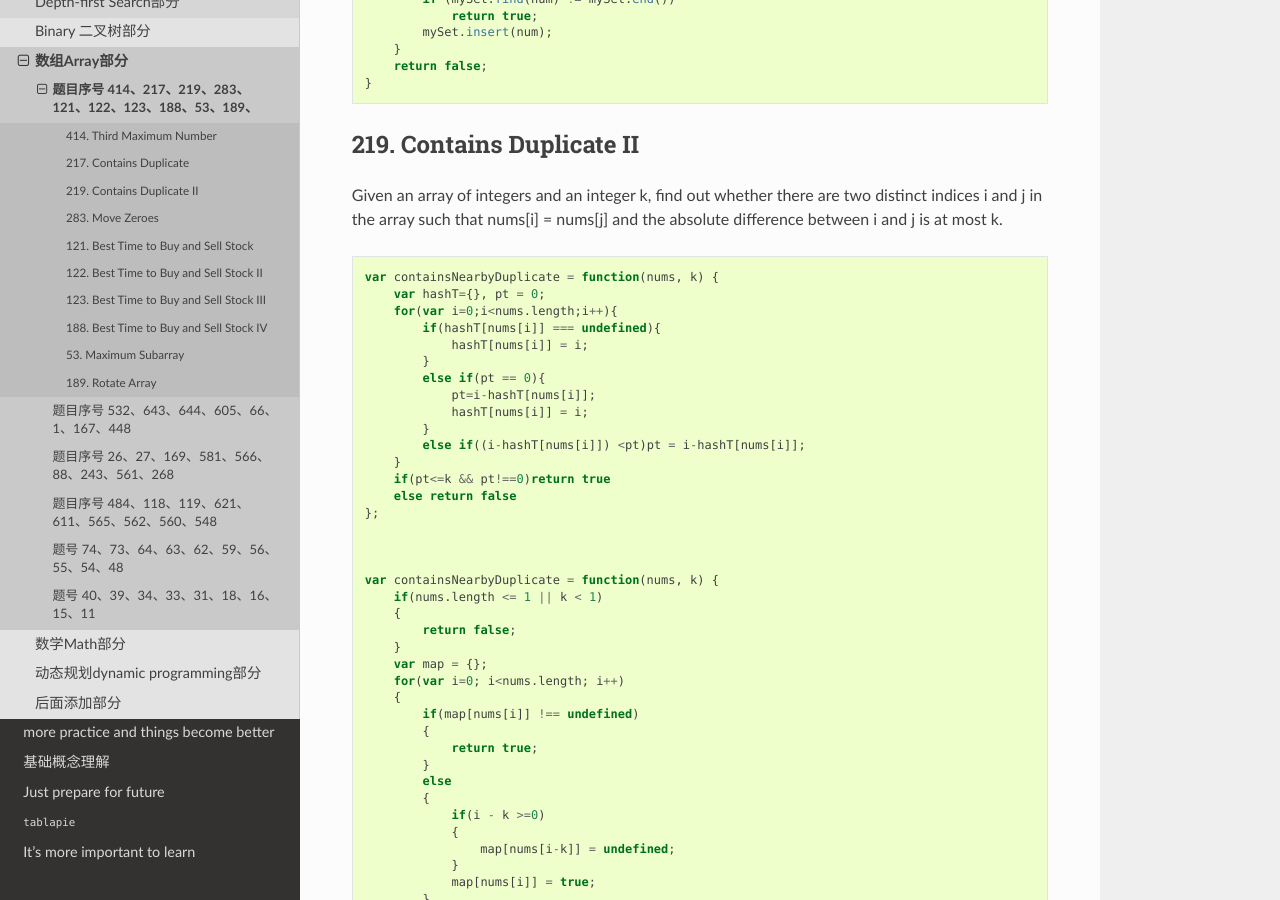
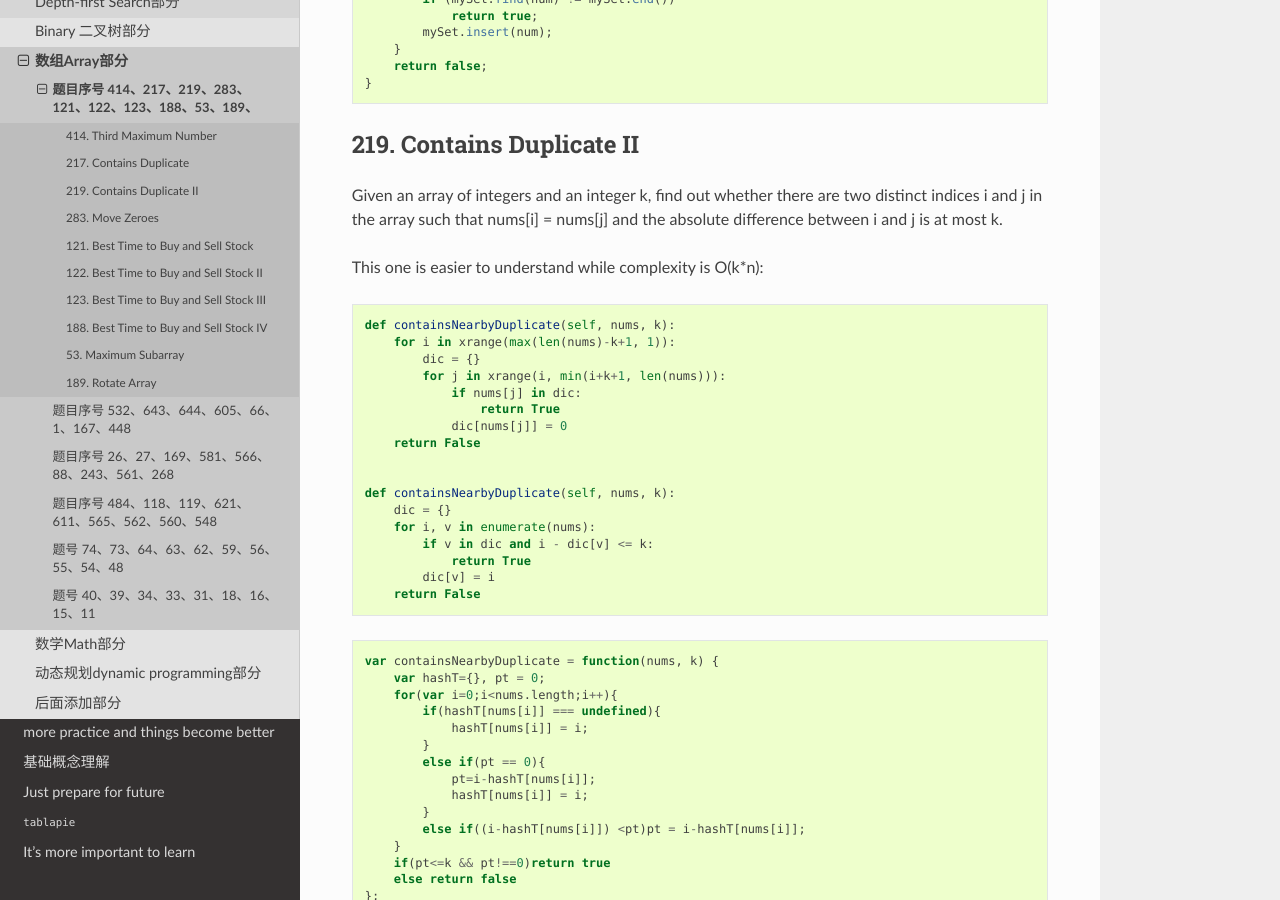
Before and after one commit to darcyWang/tianbao, a Sphinx documentation site: the page built from source/leetcode/array/partone.rst, in a window 1280 px wide and 900 px high, scrolled down 3813 px. Built offline with Sphinx 7.4.7 and the Read the Docs theme 2.0.0, drawn with Linux system fonts in a browser that asks for light colours.

Commit message:
Initial commit

```diff
--- a/source/leetcode/array/partone.rst
+++ b/source/leetcode/array/partone.rst
@@ -195,6 +195,28 @@ Given an array of integers, find if the array contains any duplicates. Your func
 --------------------------
 
 Given an array of integers and an integer k, find out whether there are two distinct indices i and j in the array such that nums[i] = nums[j] and the absolute difference between i and j is at most k.
+
+This one is easier to understand while complexity is O(k*n):
+
+.. code-block:: python
+
+    def containsNearbyDuplicate(self, nums, k):
+        for i in xrange(max(len(nums)-k+1, 1)):
+            dic = {}
+            for j in xrange(i, min(i+k+1, len(nums))):
+                if nums[j] in dic:
+                    return True
+                dic[nums[j]] = 0
+        return False
+
+
+    def containsNearbyDuplicate(self, nums, k):
+        dic = {}
+        for i, v in enumerate(nums):
+            if v in dic and i - dic[v] <= k:
+                return True
+            dic[v] = i
+        return False
 
 
 .. code-block:: javascript
--- a/source/leetcode/hash/parttwo.rst
+++ b/source/leetcode/hash/parttwo.rst
@@ -1,4 +1,4 @@
-题目序号 409、389、359、350、290、266、242、219、217、205
+题目序号 409、389、359、350、290、266、242、217、205
 ============================================================
 
 
```
